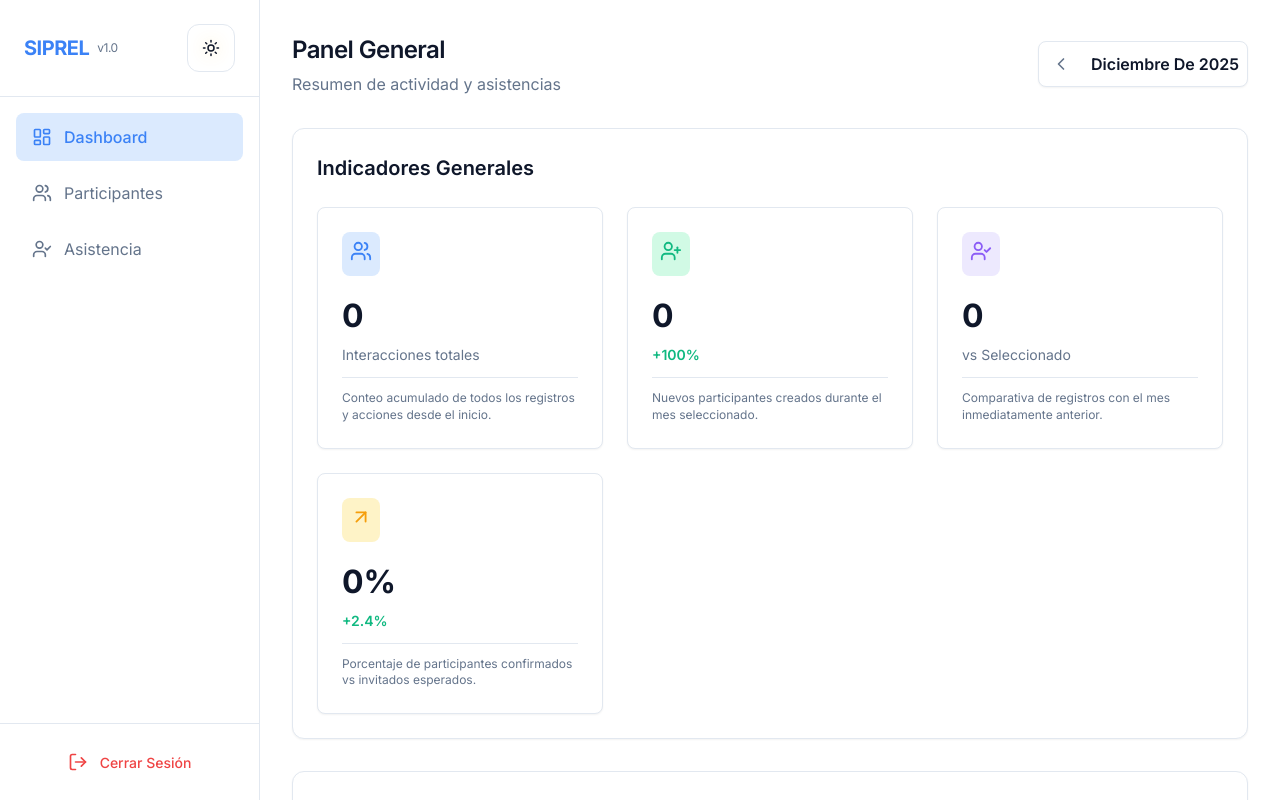
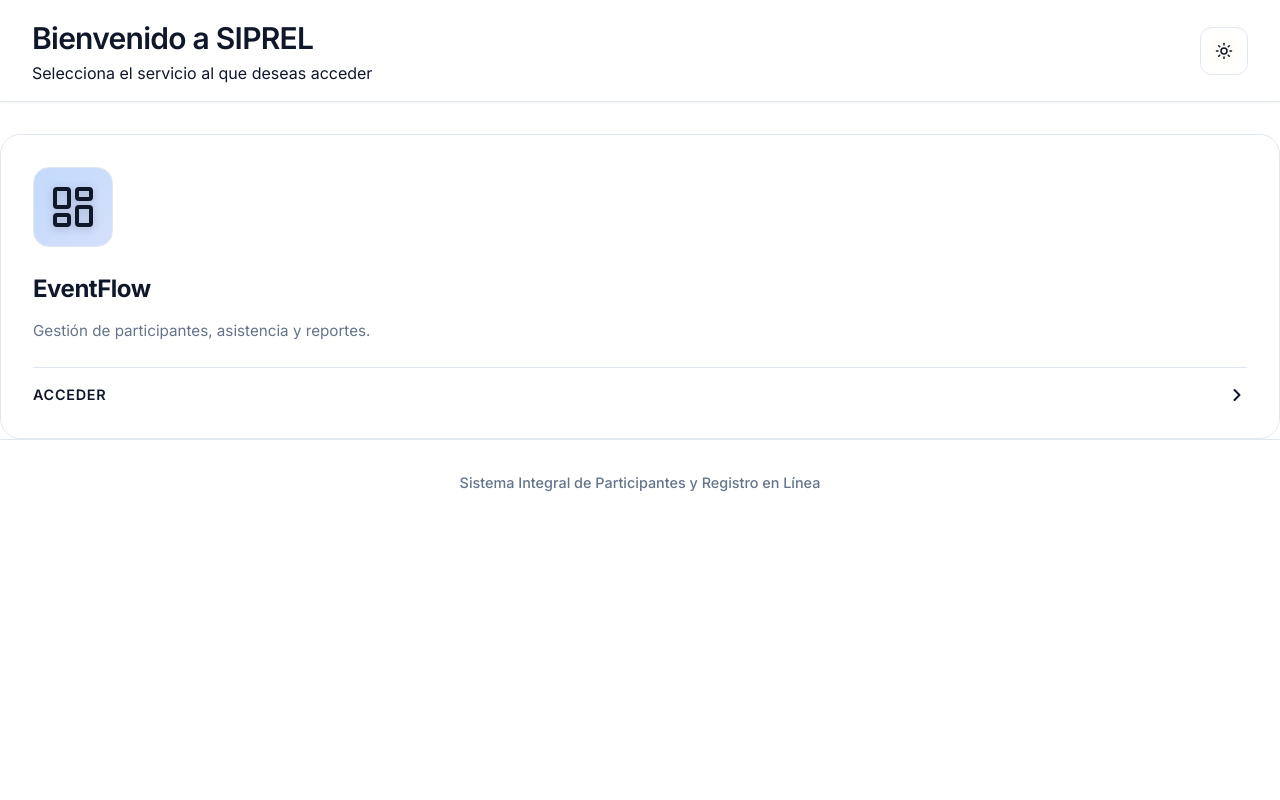
Before and after one commit to NickQ2003/EstrategIA-Proyect-V.1, a React (Vite) app in the folder frontend/: page / in a window 1280 px wide. Before the commit this address led to /dashboard. Shown: the top 800 px of the page. Built offline with nearby package versions, Linux system fonts and the light colour scheme; no server answers.

Commit message:
menu cards application

```diff
--- a/frontend/src/App.jsx
+++ b/frontend/src/App.jsx
@@ -1,9 +1,10 @@
 import { BrowserRouter as Router, Routes, Route, Navigate } from 'react-router-dom';
 import { ThemeProvider } from './context/ThemeContext';
 import Login from './pages/Login';
-import Dashboard from './pages/Dashboard';
-import Participants from './pages/Participants';
-import Attendance from './pages/Attendance';
+import MainMenu from './pages/MainMenu';
+import Dashboard from './pages/EventFlow/Dashboard';
+import Participants from './pages/EventFlow/Participants';
+import Attendance from './pages/EventFlow/Attendance';
 import Layout from './components/Layout';
 
 function App() {
@@ -13,12 +14,14 @@ function App() {
         <Routes>
           <Route path="/login" element={<Login />} />
 
+          {/* Public Landing Page */}
+          <Route path="/" element={<MainMenu />} />
+
           {/* Protected Routes (Layout wrapper) */}
-          <Route path="/" element={<Layout />}>
-            <Route index element={<Navigate to="/dashboard" replace />} />
-            <Route path="dashboard" element={<Dashboard />} />
-            <Route path="participants" element={<Participants />} />
-            <Route path="attendance" element={<Attendance />} />
+          <Route element={<Layout />}>
+            <Route path="/dashboard" element={<Dashboard />} />
+            <Route path="/participants" element={<Participants />} />
+            <Route path="/attendance" element={<Attendance />} />
           </Route>
         </Routes>
       </Router>
--- a/frontend/src/pages/Attendance.jsx
+++ b/frontend/src/pages/EventFlow/Attendance.jsx
@@ -1,6 +1,6 @@
 import React, { useState } from 'react';
-import { Search, CheckCircle, XCircle, Clock } from 'lucide-react';
-import styles from '../styles/modules/Attendance.module.css';
+import { Calendar, Clock, UserCheck, AlertCircle, Save, CheckCircle2, Search, Filter } from 'lucide-react';
+import styles from '../../styles/modules/Attendance.module.css';
 
 const Attendance = () => {
     const [docId, setDocId] = useState('');
--- a/frontend/src/pages/Dashboard.jsx
+++ b/frontend/src/pages/EventFlow/Dashboard.jsx
@@ -1,9 +1,9 @@
 import React, { useState, useEffect } from 'react';
 import { Users, UserPlus, UserCheck, CalendarDays, ArrowUpRight, Loader2, ChevronLeft, ChevronRight, Search, Filter, FileDown } from 'lucide-react';
-import CustomSelect from '../components/CustomSelect';
+import CustomSelect from '../../components/CustomSelect';
 import * as XLSX from 'xlsx';
-// import commonStyles from '../index.css';  <-- Removed to prevent build/runtime errors if not a module
-import styles from '../styles/modules/Dashboard.module.css';
+// import commonStyles from '../../index.css';  <-- Removed to prevent build/runtime errors if not a module
+import styles from '../../styles/modules/Dashboard.module.css';
 
 const Dashboard = () => {
     const [loading, setLoading] = useState(true);
--- a/frontend/src/pages/Participants.jsx
+++ b/frontend/src/pages/EventFlow/Participants.jsx
@@ -1,8 +1,9 @@
 import React, { useState, useEffect, useRef } from 'react';
 import { Search, Plus, Filter, MoreVertical, FileDown, Edit, Trash2, EyeOff, Loader2, X, AlertTriangle, ScanBarcode, ArrowRight } from 'lucide-react';
-import CustomSelect from '../components/CustomSelect';
+import ThemeToggle from '../../components/ThemeToggle';
+import CustomSelect from '../../components/CustomSelect';
 import * as XLSX from 'xlsx';
-import styles from '../styles/modules/Participants.module.css';
+import styles from '../../styles/modules/Participants.module.css';
 
 const Participants = () => {
     // ... existing list management code ...
--- a/frontend/src/pages/MainMenu.jsx
+++ b/frontend/src/pages/MainMenu.jsx
@@ -1,51 +1,17 @@
 import React from 'react';
-import { LayoutDashboard, Users, ClipboardCheck, Settings, FileText, BarChart3 } from 'lucide-react';
+import { LayoutDashboard } from 'lucide-react';
 import Cards from '../components/Cards';
+import ThemeToggle from '../components/ThemeToggle';
 import styles from '../styles/modules/MainMenu.module.css';
 
 const MainMenu = () => {
     const services = [
         {
             icon: LayoutDashboard,
-            title: 'Dashboard',
-            description: 'Panel principal con estadísticas y métricas del sistema',
+            title: 'EventFlow',
+            description: 'Gestión de participantes, asistencia y reportes.',
             path: '/dashboard',
             color: 'blue'
-        },
-        {
-            icon: Users,
-            title: 'Participantes',
-            description: 'Gestión completa de participantes y sus datos',
-            path: '/participants',
-            color: 'green'
-        },
-        {
-            icon: ClipboardCheck,
-            title: 'Asistencia',
-            description: 'Control y registro de asistencia de participantes',
-            path: '/attendance',
-            color: 'purple'
-        },
-        {
-            icon: FileText,
-            title: 'Reportes',
-            description: 'Generación de reportes y documentos del sistema',
-            path: '/reports',
-            color: 'orange'
-        },
-        {
-            icon: BarChart3,
-            title: 'Analíticas',
-            description: 'Análisis avanzado de datos y tendencias',
-            path: '/analytics',
-            color: 'cyan'
-        },
-        {
-            icon: Settings,
-            title: 'Configuración',
-            description: 'Ajustes y configuración del sistema',
-            path: '/settings',
-            color: 'pink'
         }
     ];
 
@@ -54,11 +20,14 @@ const MainMenu = () => {
             <div className={styles.header}>
                 <div className={styles.headerContent}>
                     <h1 className={styles.title}>
-                        Bienvenido a <span className={styles.highlight}>SIPREL</span>
+                        Bienvenido a <span className={styles.brandName}>SIPREL</span>
                     </h1>
                     <p className={styles.subtitle}>
                         Selecciona el servicio al que deseas acceder
                     </p>
+                </div>
+                <div className={styles.themeToggleWrapper}>
+                    <ThemeToggle />
                 </div>
             </div>
 
--- a/frontend/src/styles/modules/Cards.module.css
+++ b/frontend/src/styles/modules/Cards.module.css
@@ -1,9 +1,9 @@
 .card {
     position: relative;
-    background: linear-gradient(135deg, rgba(255, 255, 255, 0.1), rgba(255, 255, 255, 0.05));
+    background: var(--color-surface);
     backdrop-filter: blur(10px);
     border-radius: 20px;
-    border: 1px solid rgba(255, 255, 255, 0.18);
+    border: 1px solid var(--color-border);
     padding: 2rem;
     cursor: pointer;
     transition: all 0.4s cubic-bezier(0.4, 0, 0.2, 1);
@@ -42,7 +42,7 @@
     left: -50%;
     width: 200%;
     height: 200%;
-    background: radial-gradient(circle, rgba(255, 255, 255, 0.1), transparent 70%);
+    background: radial-gradient(circle, var(--color-brand-light), transparent 70%);
     opacity: 0;
     transition: opacity 0.4s ease;
     pointer-events: none;
@@ -65,8 +65,8 @@
     align-items: center;
     justify-content: center;
     margin-bottom: 1.5rem;
-    background: linear-gradient(135deg, rgba(255, 255, 255, 0.15), rgba(255, 255, 255, 0.05));
-    border: 1px solid rgba(255, 255, 255, 0.2);
+    background: var(--color-surface-hover);
+    border: 1px solid var(--color-border);
     transition: all 0.3s ease;
 }
 
@@ -76,21 +76,21 @@
 }
 
 .icon {
-    color: #fff;
+    color: var(--color-text-main);
     filter: drop-shadow(0 2px 4px rgba(0, 0, 0, 0.2));
 }
 
 .title {
     font-size: 1.5rem;
     font-weight: 700;
-    color: #fff;
+    color: var(--color-text-main);
     margin-bottom: 0.75rem;
     letter-spacing: -0.02em;
 }
 
 .description {
     font-size: 0.95rem;
-    color: rgba(255, 255, 255, 0.8);
+    color: var(--color-text-muted);
     line-height: 1.6;
     margin-bottom: 1.5rem;
 }
@@ -100,7 +100,7 @@
     align-items: center;
     justify-content: space-between;
     padding-top: 1rem;
-    border-top: 1px solid rgba(255, 255, 255, 0.1);
+    border-top: 1px solid var(--color-border);
     position: relative;
     z-index: 1;
 }
@@ -108,14 +108,14 @@
 .accessText {
     font-size: 0.9rem;
     font-weight: 600;
-    color: rgba(255, 255, 255, 0.9);
+    color: var(--color-text-main);
     text-transform: uppercase;
     letter-spacing: 0.05em;
 }
 
 .arrow {
     transition: transform 0.3s ease;
-    color: rgba(255, 255, 255, 0.9);
+    color: var(--color-text-main);
 }
 
 .card:hover .arrow {
--- a/frontend/src/styles/modules/MainMenu.module.css
+++ b/frontend/src/styles/modules/MainMenu.module.css
@@ -12,7 +12,7 @@
 .welcomeTitle {
     font-size: 3rem;
     font-weight: 800;
-    color: var(--text-primary);
+    color: var(--color-text-main);
     margin-bottom: 1rem;
     letter-spacing: -0.02em;
 }
@@ -26,7 +26,7 @@
 
 .welcomeSubtitle {
     font-size: 1.25rem;
-    color: var(--text-secondary);
+    color: var(--color-text-muted);
     font-weight: 400;
     letter-spacing: 0.01em;
 }
@@ -35,7 +35,7 @@
     min-height: 100vh;
     display: flex;
     flex-direction: column;
-    background: var(--bg-primary);
+    background: var(--color-bg);
     transition: background 0.3s ease;
 }
 
@@ -45,9 +45,9 @@
     align-items: center;
     justify-content: space-between;
     padding: 1rem 2rem;
-    background: var(--bg-secondary);
-    border-bottom: 1px solid var(--border-color);
-    box-shadow: 0 2px 8px var(--shadow-color);
+    background: var(--color-surface);
+    border-bottom: 1px solid var(--color-border);
+    box-shadow: var(--shadow-sm);
     position: sticky;
     top: 0;
     z-index: 100;
@@ -78,7 +78,7 @@
 .headerTitle {
     font-size: 1.5rem;
     font-weight: 700;
-    color: var(--text-primary);
+    color: var(--color-text-main);
     margin: 0;
     letter-spacing: 0.05em;
 }
@@ -90,14 +90,14 @@
     gap: 0.75rem;
     padding: 0.5rem 1rem;
     border-radius: 50px;
-    background: var(--bg-tertiary);
+    background: var(--color-surface-hover);
     cursor: pointer;
     transition: all 0.3s ease;
     position: relative;
 }
 
 .userProfile:hover {
-    background: var(--bg-hover);
+    background: var(--color-surface-hover);
     box-shadow: 0 4px 12px var(--shadow-color);
 }
 
@@ -120,7 +120,7 @@
 .userName {
     font-size: 0.95rem;
     font-weight: 600;
-    color: var(--text-primary);
+    color: var(--color-text-main);
 }
 
 .userMenu {
@@ -130,7 +130,7 @@
     background: var(--bg-secondary);
     border-radius: 12px;
     box-shadow: 0 8px 24px var(--shadow-color);
-    border: 1px solid var(--border-color);
+    border: 1px solid var(--color-border);
     min-width: 180px;
     overflow: hidden;
     animation: fadeIn 0.2s ease;
@@ -153,7 +153,7 @@
     padding: 0.75rem 1rem;
     background: none;
     border: none;
-    color: var(--text-primary);
+    color: var(--color-text-main);
     font-size: 0.9rem;
     font-weight: 500;
     cursor: pointer;
@@ -164,7 +164,7 @@
 }
 
 .logoutBtn:hover {
-    background: var(--bg-hover);
+    background: var(--color-surface-hover);
     color: #ef4444;
 }
 
@@ -185,20 +185,20 @@
 /* Footer */
 .footer {
     padding: 2rem;
-    background: var(--bg-secondary);
-    border-top: 1px solid var(--border-color);
+    background: var(--color-surface);
+    border-top: 1px solid var(--color-border);
     text-align: center;
 }
 
 .footerText {
-    color: var(--text-secondary);
+    color: var(--color-text-muted);
     font-size: 0.9rem;
     margin: 0 0 0.5rem 0;
     font-weight: 500;
 }
 
 .footerCopy {
-    color: var(--text-tertiary);
+    color: var(--color-text-light);
     font-size: 0.85rem;
     margin: 0;
 }
```
